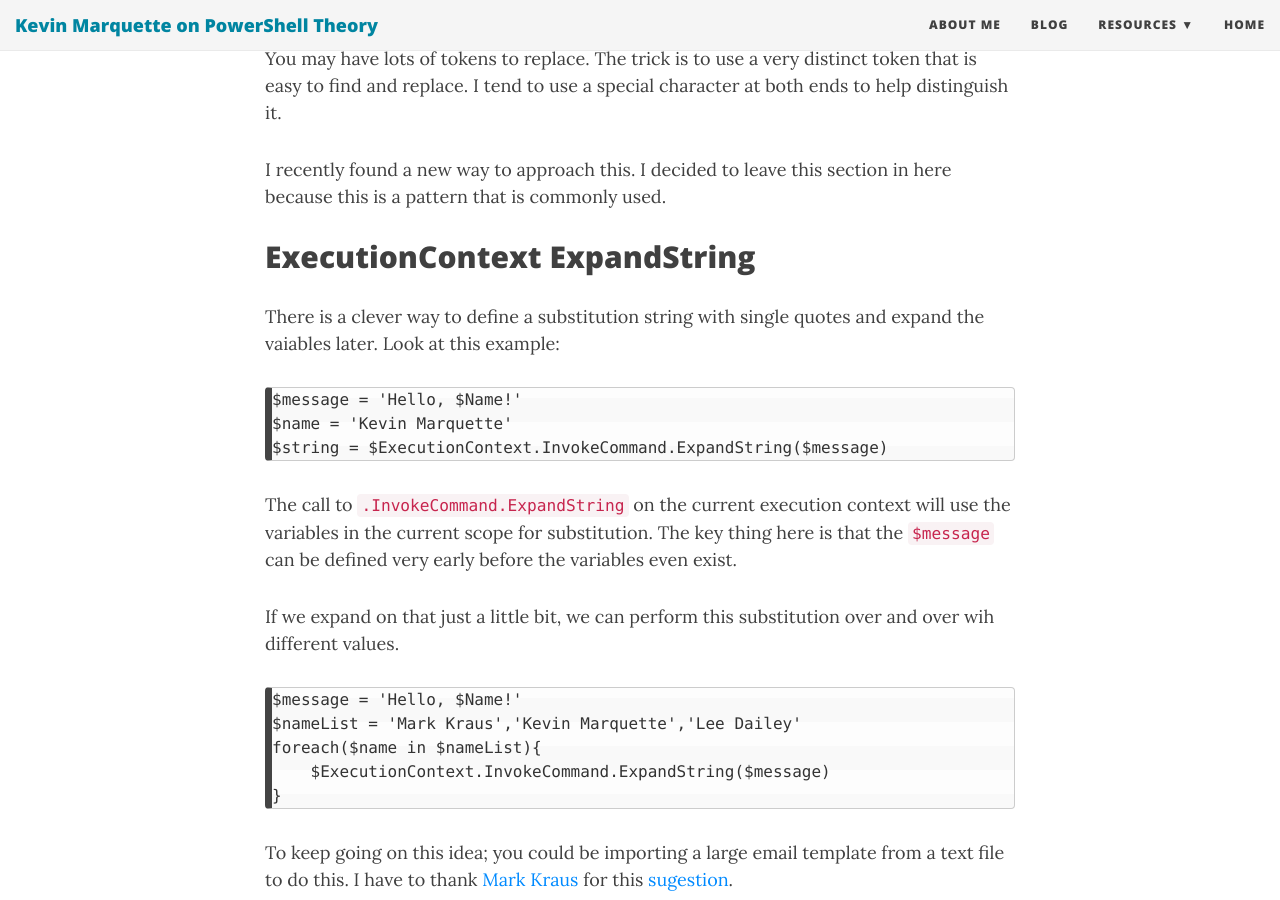
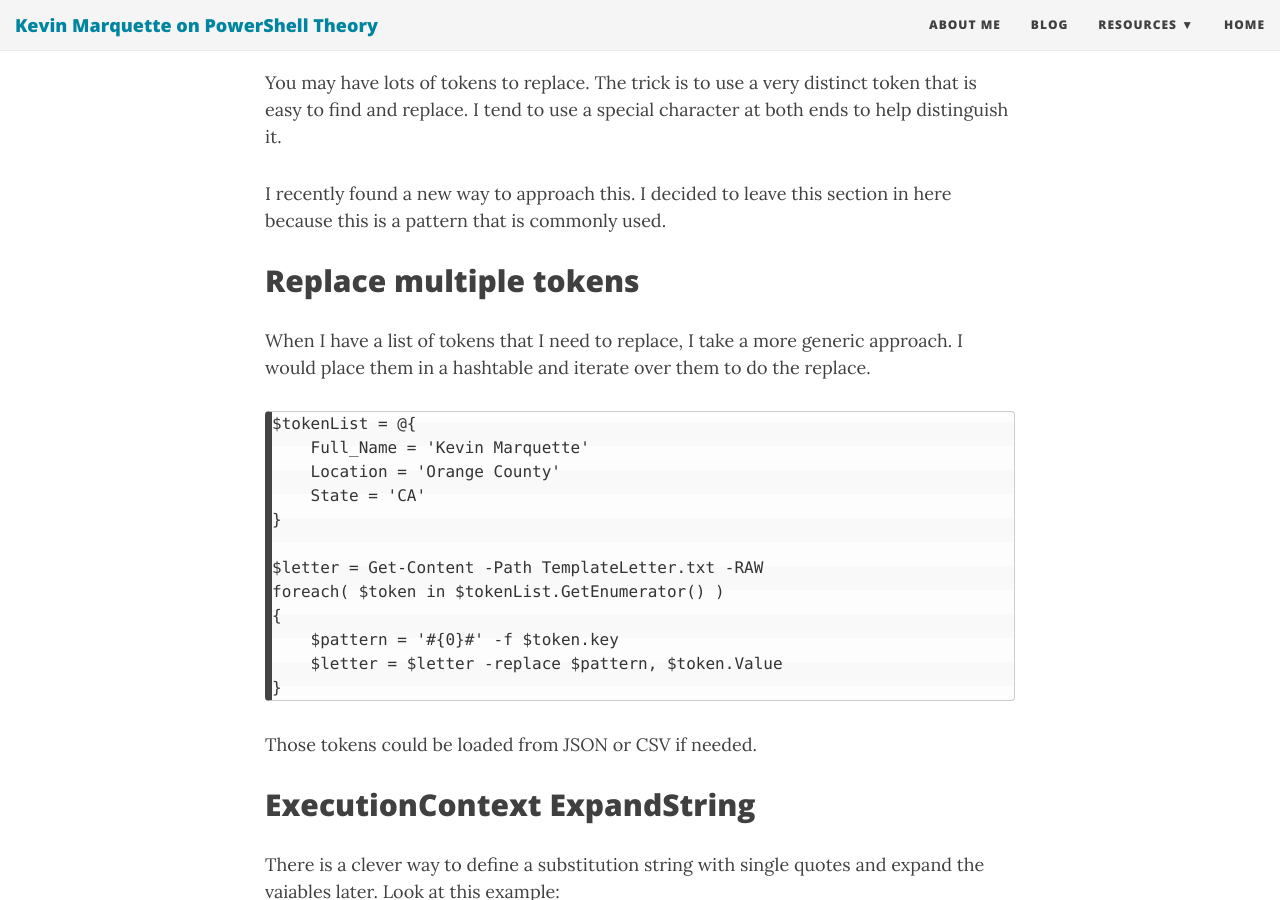
Before and after one commit to KevinMarquette/kevinmarquette.github.io, a Jekyll site: the page built from _posts/2017-1-13-powershell-variable-substitution-in-strings.md, in a window 1280 px wide and 900 px high, scrolled down 6469 px. Built offline with Jekyll 4.4.1, drawn with Linux system fonts in a browser that asks for light colours; nearby versions of some CDN libraries; some of the changed text lies outside the part shown.

Commit message:
Added multiple token replacements

```diff
--- a/_posts/2017-1-13-powershell-variable-substitution-in-strings.md
+++ b/_posts/2017-1-13-powershell-variable-substitution-in-strings.md
@@ -181,6 +183,25 @@ You may have lots of tokens to replace. The trick is to use a very distinct toke
 
 I recently found a new way to approach this. I decided to leave this section in here because this is a pattern that is commonly used.
 
+## Replace multiple tokens
+
+When I have a list of tokens that I need to replace, I take a more generic approach. I would place them in a hashtable and iterate over them to do the replace.
+
+    $tokenList = @{
+        Full_Name = 'Kevin Marquette'
+        Location = 'Orange County'
+        State = 'CA'
+    }
+
+    $letter = Get-Content -Path TemplateLetter.txt -RAW
+    foreach( $token in $tokenList.GetEnumerator() )
+    {
+        $pattern = '#{0}#' -f $token.key
+        $letter = $letter -replace $pattern, $token.Value
+    }
+
+Those tokens could be loaded from JSON or CSV if needed.
+
 ## ExecutionContext ExpandString
 
 There is a clever way to define a substitution string with single quotes and expand the vaiables later. Look at this example:
```
Also changed, not shown: other parts of _posts/2017-1-13-powershell-variable-substitution-in-strings.md (+2 -0 lines), _draft/idea ghrekin part2.md (+105 -0 lines).
